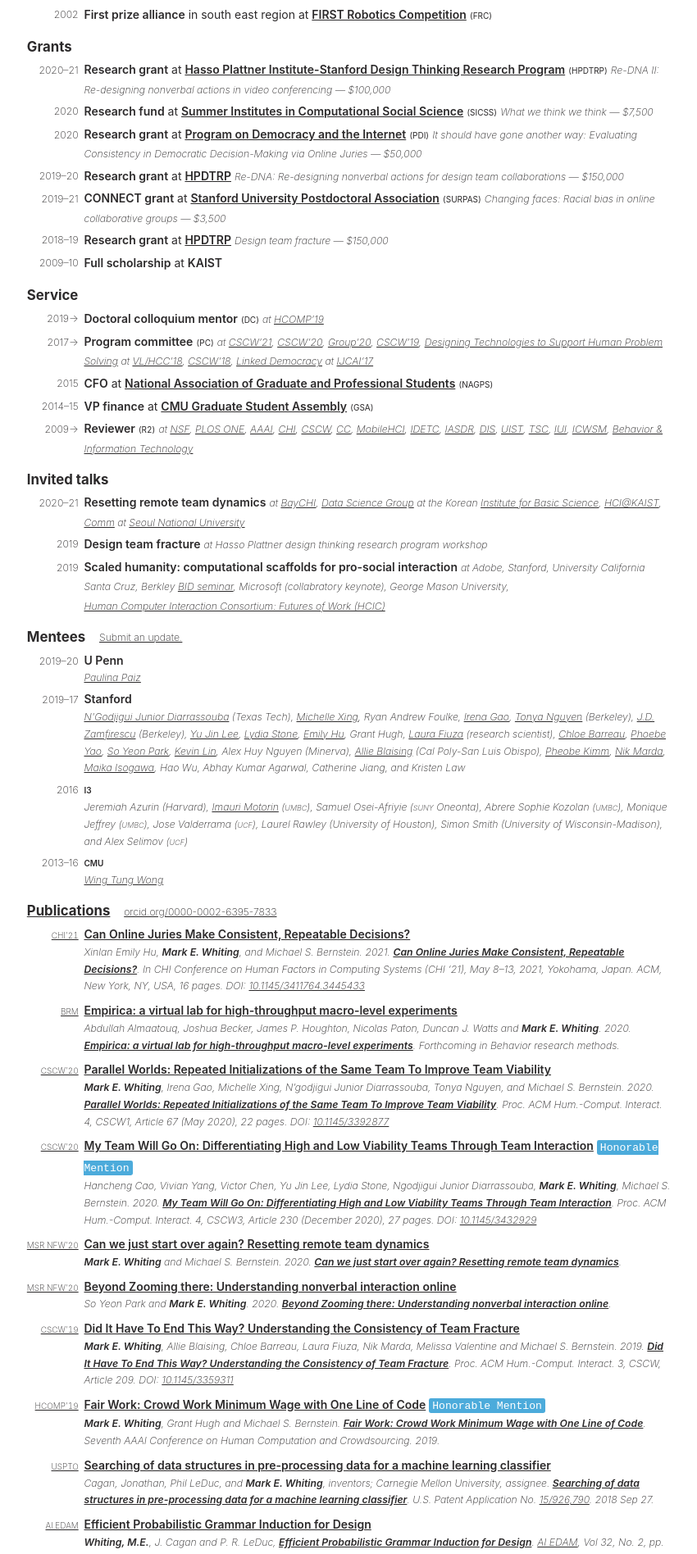
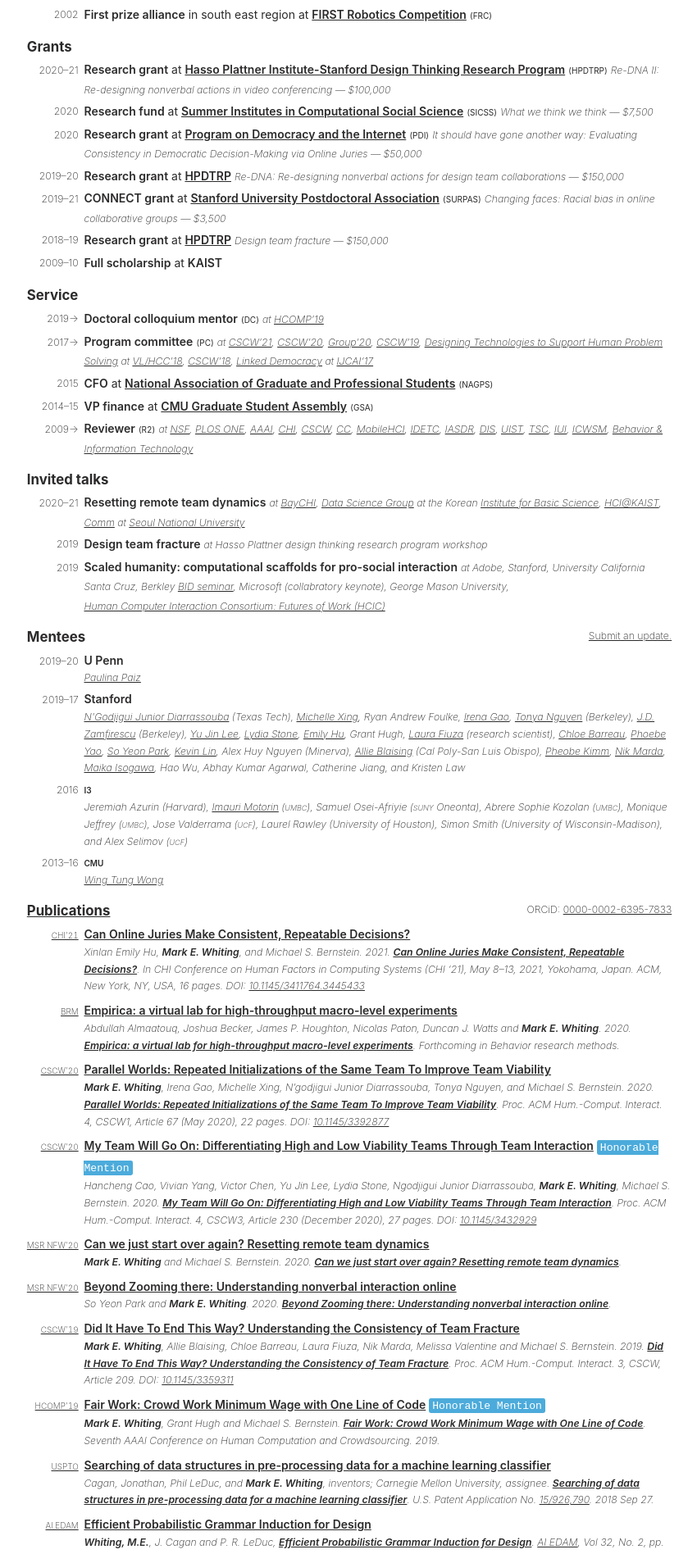
Before and after one commit to markwhiting/Whiting.me, a Jekyll site: the page built from cv.html, in a window 1280 px wide. Shown: the part 1166-3062 px from the top of the page at 82% size, without its empty margins (214-1064 px from the left). Built offline with Jekyll 4.4.1, drawn with Linux system fonts in a browser that asks for light colours.

Commit message:
Made right justified subheading and applied in CV

```diff
--- a/_sass/minima/_layout.scss
+++ b/_sass/minima/_layout.scss
@@ -275,6 +275,11 @@
   padding-right: $visual-space;
 }
 
+.right{
+  text-align: right;
+  float: right;
+}
+
 .bottom {
   vertical-align: bottom !important;
 }
--- a/cv.html
+++ b/cv.html
@@ -50,7 +50,7 @@
   if menteeSet.size > 0 -%}
   <tr>
     <td colspan="2">
-      <h2 class="section">Mentees&emsp;<span class="light bottom small noPrint"><a href="https://github.com/markwhiting/Whiting.me/blob/gh-pages/_data/mentees.yml">Submit an update.</a></span></h2>
+      <h2 class="section">Mentees&emsp;<span class="light bottom small noPrint right"><a href="https://github.com/markwhiting/Whiting.me/blob/gh-pages/_data/mentees.yml">Submit an update.</a></span></h2>
     </td>
   </tr>
   {%- assign menteeSet = site.data.mentees | sort: "dateStart" | reverse -%} {%-
@@ -85,7 +85,7 @@
   <tr>
     <td colspan="2">
       <h2 class="section">
-        <a class="noPrint" href="https://scholar.google.com/citations?user=9BeIX-0AAAAJ">Publications</a><span class="onlyPrint">Publications</span>&emsp;<span class="light bottom small" itemscope itemtype="https://schema.org/Person"><a itemprop="sameAs" content="https://orcid.org/0000-0002-6395-7833" href="https://orcid.org/0000-0002-6395-7833" target="orcid.widget" rel="me noopener noreferrer" style="vertical-align:top;">orcid.org/0000-0002-6395-7833</a></span>
+        <a class="noPrint" href="https://scholar.google.com/citations?user=9BeIX-0AAAAJ">Publications</a><span class="onlyPrint">Publications</span>&emsp;<span class="light bottom small right" itemscope itemtype="https://schema.org/Person">ORCiD: <a itemprop="sameAs" content="https://orcid.org/0000-0002-6395-7833" href="https://orcid.org/0000-0002-6395-7833" target="orcid.widget" rel="me noopener noreferrer" style="vertical-align:top;">0000-0002-6395-7833</a></span>
       </h2>
     </td>
   </tr>
```
